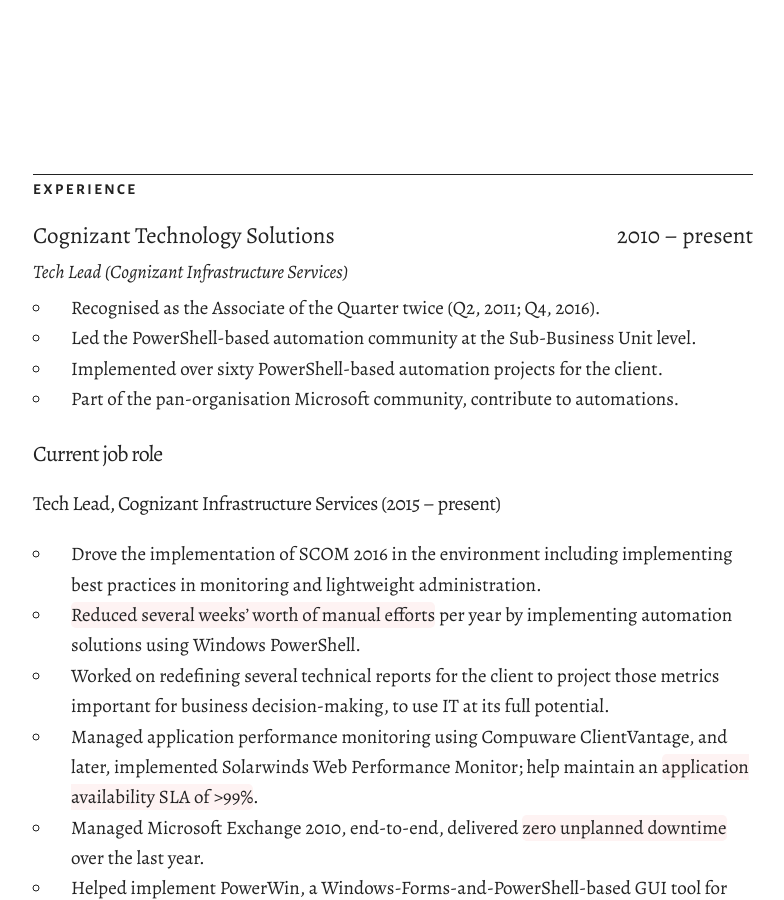
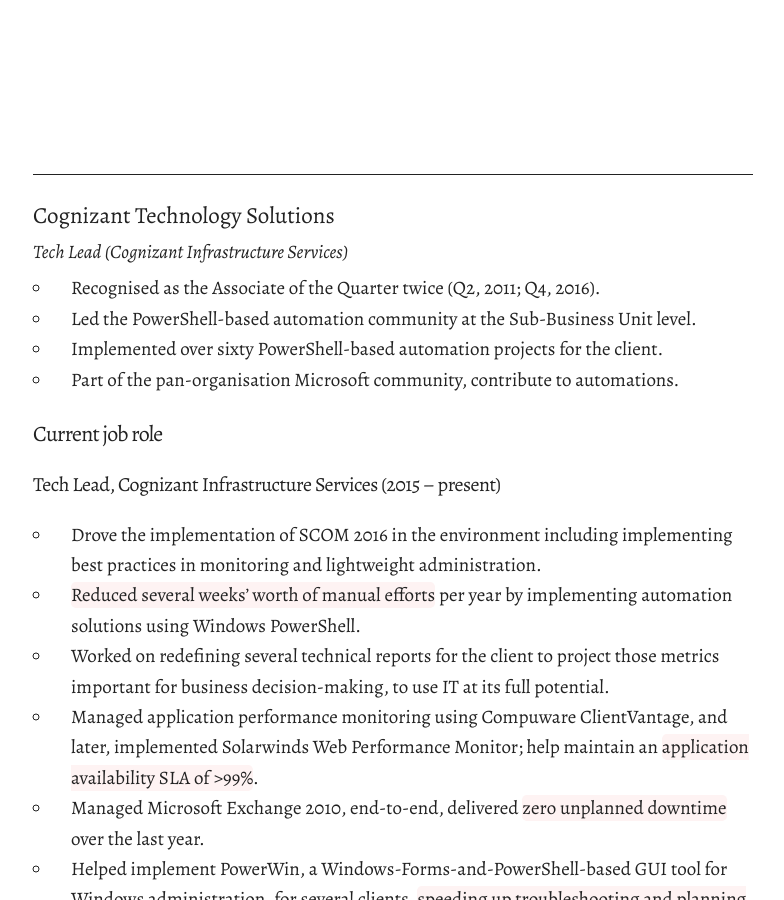
Before and after one commit to theramiyer/resume, a Jekyll site: the page built from _experience/cognizant-technology-solutions.md, in a window 1280 px wide and 900 px high. Shown: the whole window, without its empty margins (247-1031 px from the left). Built offline with Jekyll 4.4.1, drawn with Linux system fonts in a browser that asks for light colours; nearby versions of some CDN libraries.

Commit message:
Rename experience and change layout

```diff
--- a/_experience/2010-07-21-cognizant-technology-solutions.md
+++ b/_experience/cognizant-technology-solutions.md
@@ -1,9 +1,7 @@
 ---
-layout: "post"
+layout: page
 title: "Cognizant Technology Solutions"
-date: "2010-08-21"
 tenure: "2010 – present"
-category: "1. experience"
 subtitle: "Tech Lead (Cognizant Infrastructure Services)"
 more: true
 ---
```
